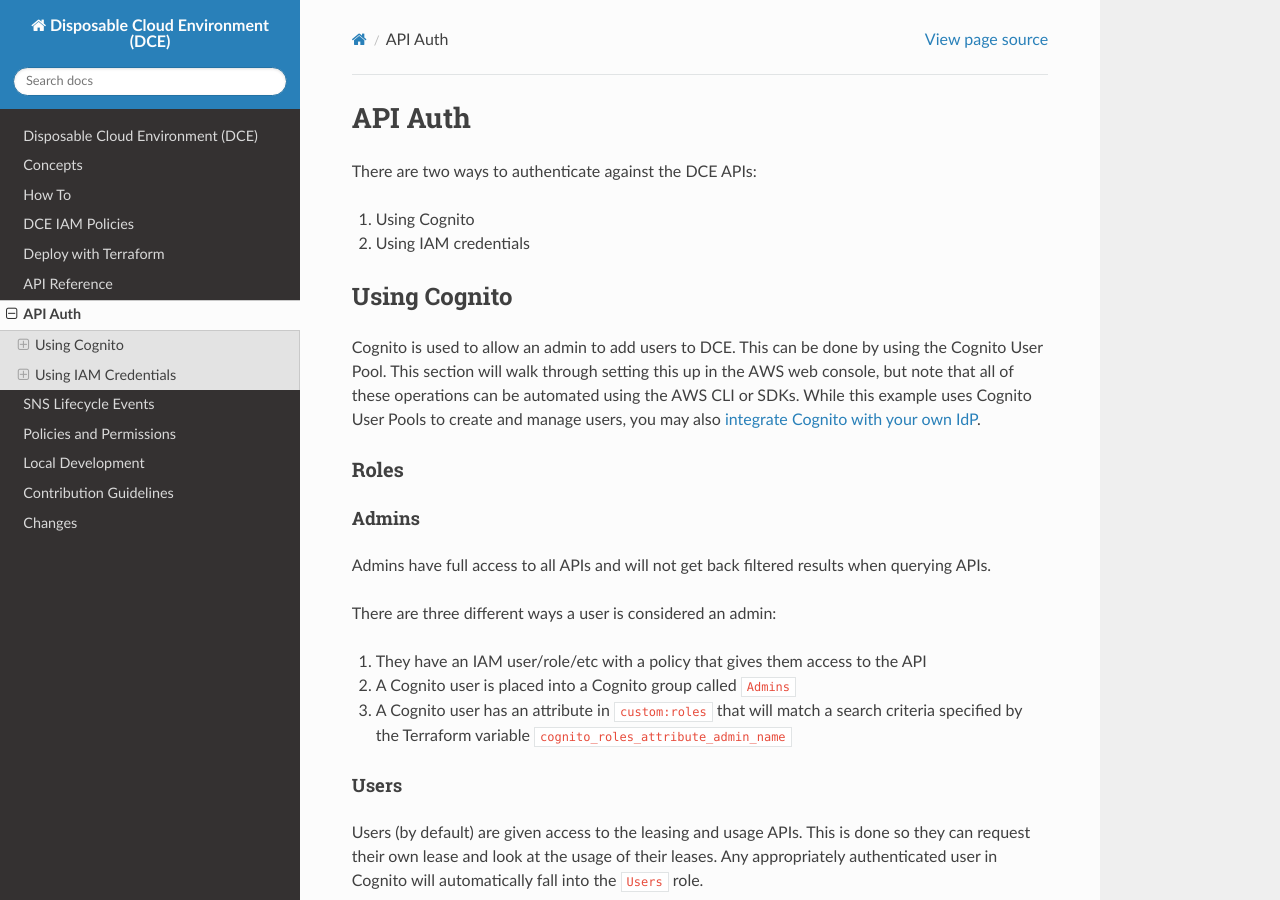
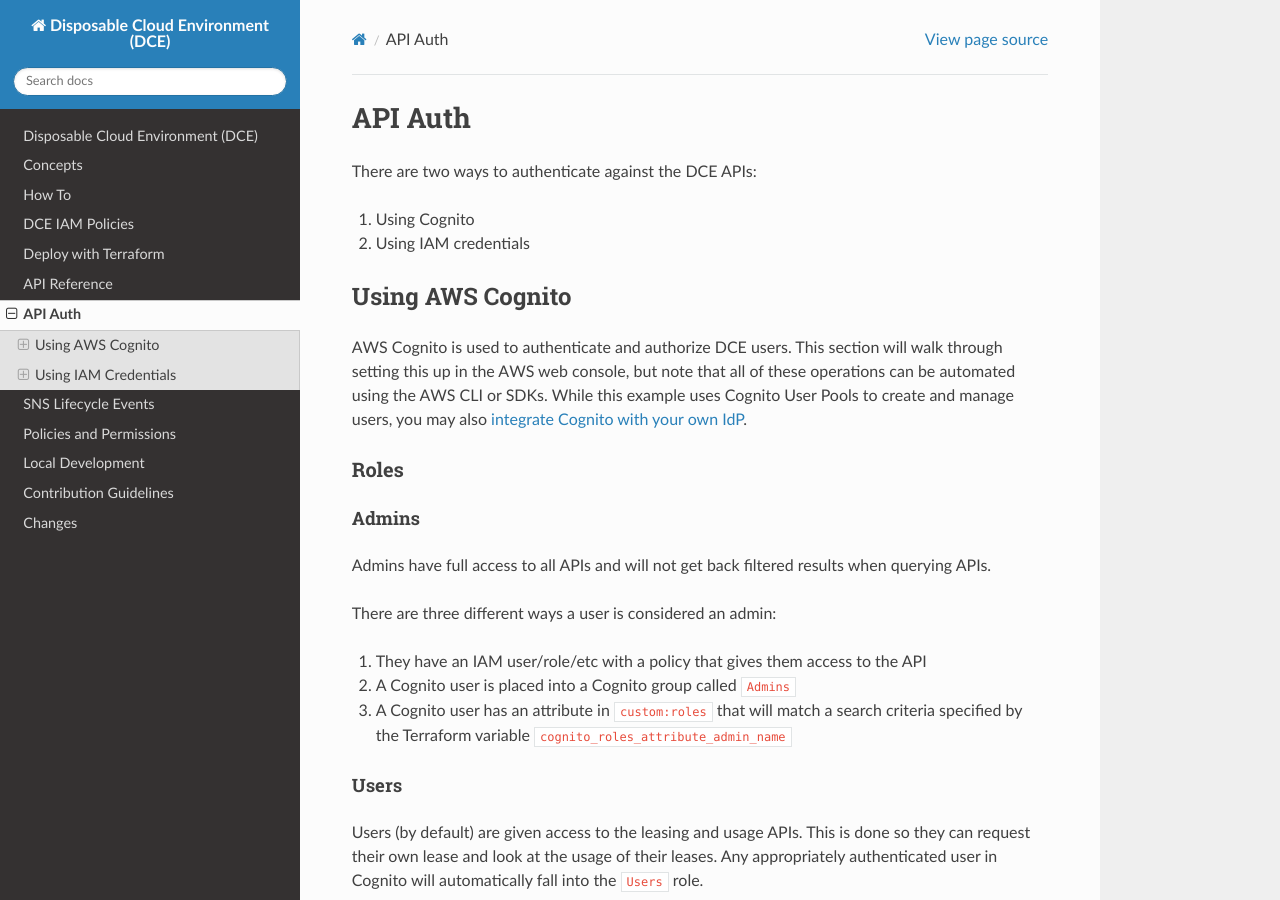
Before and after one commit to Optum/dce, a Sphinx documentation site: the page built from docs/api-auth.md, in a window 1280 px wide and 900 px high. Built offline with Sphinx 7.4.7 and the Read the Docs theme 2.0.0, drawn with Linux system fonts in a browser that asks for light colours.

Commit message:
Changed wording for describing cognito usage

```diff
--- a/docs/api-auth.md
+++ b/docs/api-auth.md
@@ -5,9 +5,9 @@ There are two ways to authenticate against the DCE APIs:
 1. [Using Cognito](#using-cognito)
 1. [Using IAM credentials](#using-iam-credentials)
 
-## Using Cognito
+## Using AWS Cognito
 
-Cognito is used to allow an admin to add users to DCE.  This can be done by using the Cognito User Pool.  This section will walk through setting this
+AWS Cognito is used to authenticate and authorize DCE users. This section will walk through setting this
 up in the AWS web console, but note that all of these operations can be automated using the AWS CLI or SDKs. While
 this example uses Cognito User Pools to create and manage users, you may also [integrate Cognito with your own IdP](https://docs.aws.amazon.com/cognito/latest/developerguide/cognito-user-pools-identity-provider.html).
 
```
